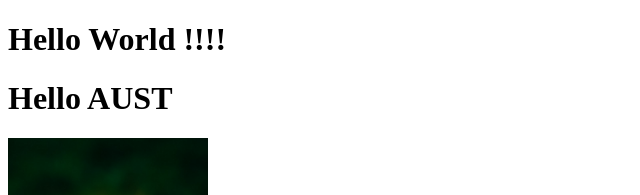
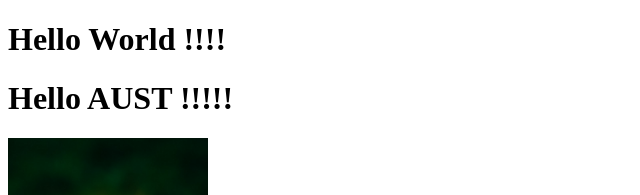
Before and after one commit to seum97/fall23_a1, a plain HTML site: page index.html in a window 1280 px wide. Shown: the top 195 px of the page, 0-640 px from the left. Drawn offline with Linux system fonts and the light colour scheme.

Commit message:
3 commit

```diff
--- a/index.html
+++ b/index.html
@@ -7,7 +7,7 @@
 </head>
 <body>
 	<h1>Hello World !!!!</h1>
-	<h1>Hello AUST</h1>
+	<h1>Hello AUST !!!!!</h1>
 	<img src="flower.jpeg" style="width: 200px;">
 </body>
 </html>
```
